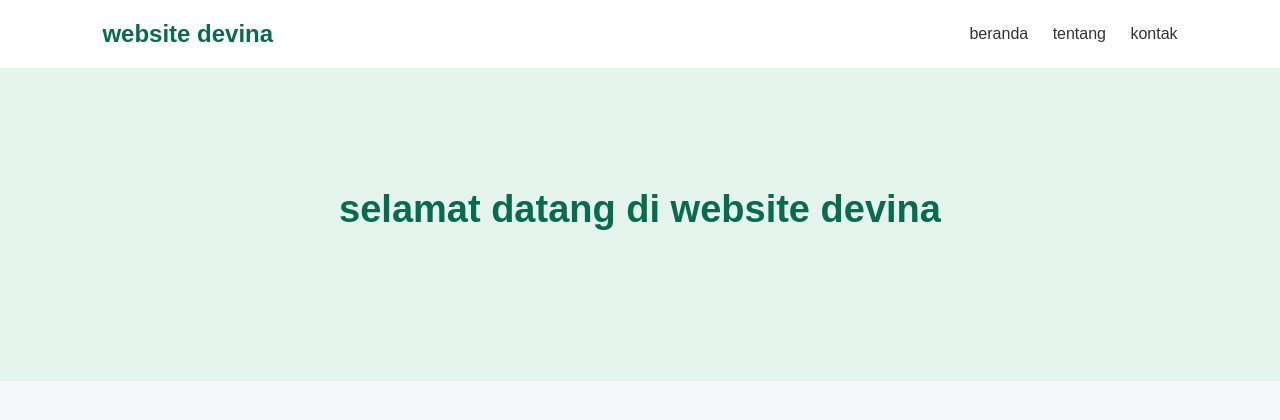
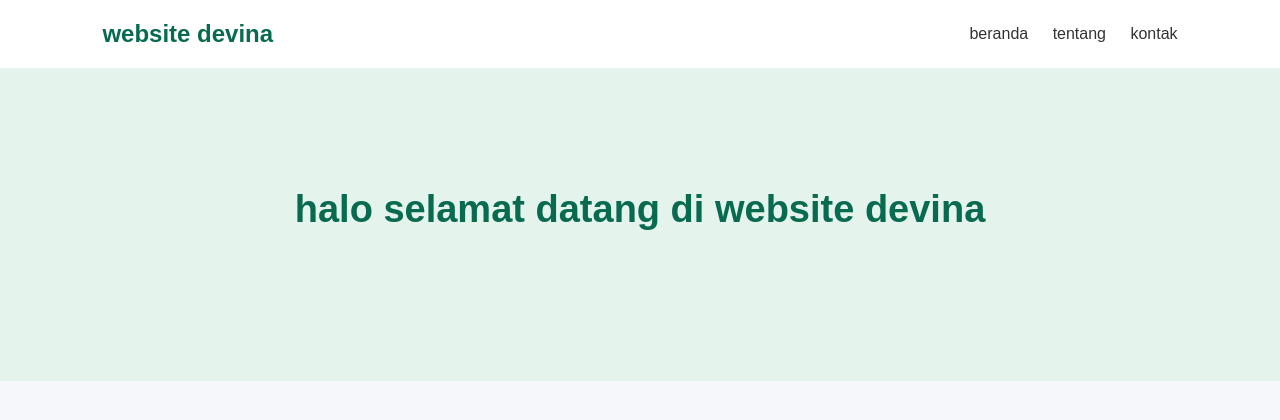
Before and after one commit to pinpinaaa923-creator/landing-page-cicd, a plain HTML site: page index.html in a window 1280 px wide. Drawn offline with Linux system fonts and the light colour scheme.

Commit message:
Change welcome message in index.html
Updated welcome message in the hero section.

```diff
--- a/index.html
+++ b/index.html
@@ -17,7 +17,7 @@
 
         </header>
         <section class="hero" id="beranda">
-            <h1>selamat datang di website devina</h1>
+            <h1>halo selamat datang di website devina</h1>
             <p></p>
         </section>
     </body>
```
